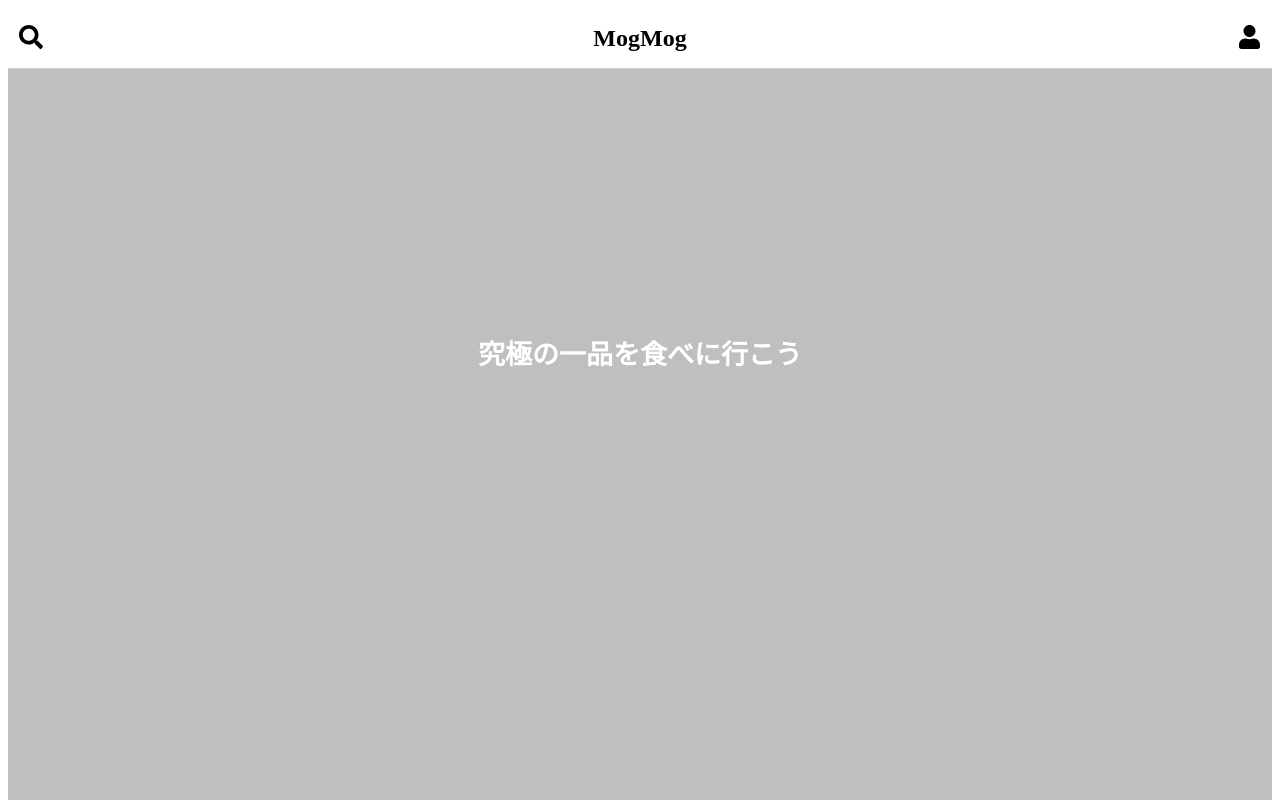
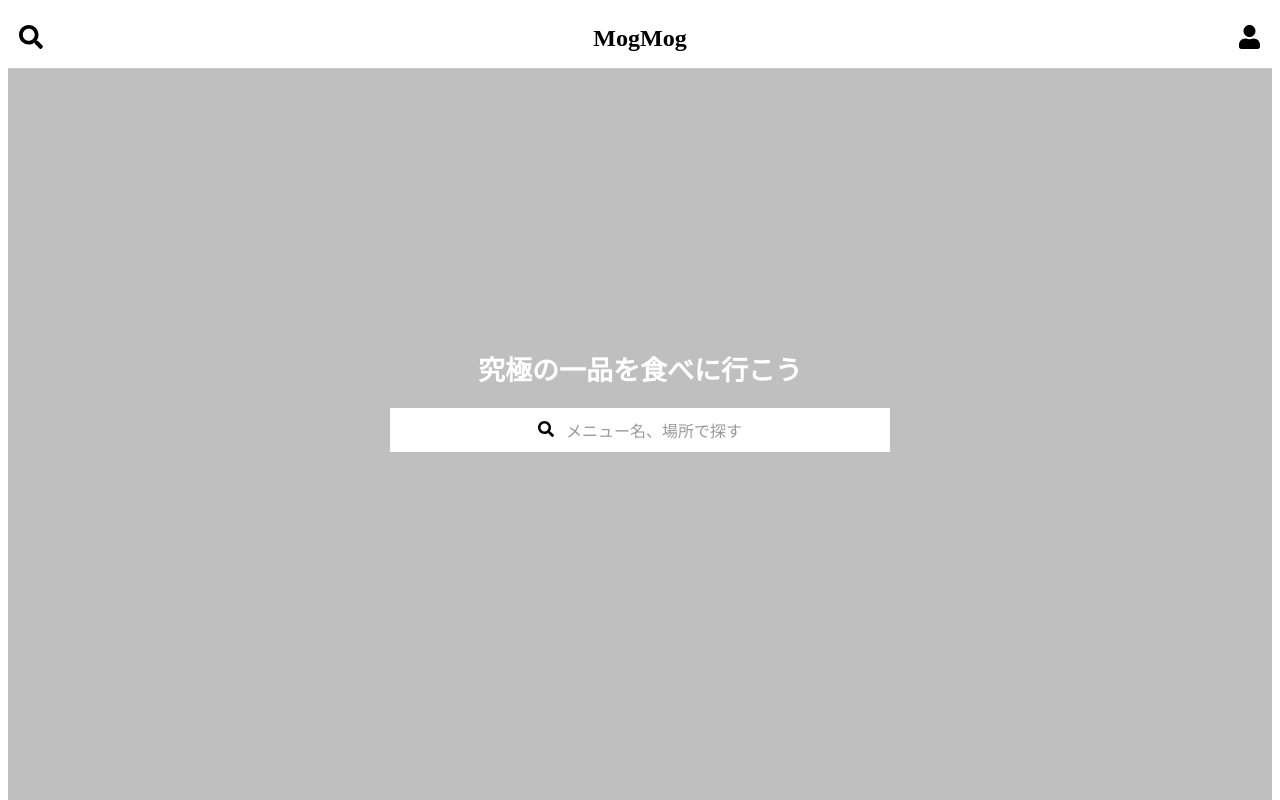
Before and after one commit to kasaharu/trace-on, an Angular app: page /mogmog in a window 1280 px wide. Shown: the top 800 px of the page. Built offline with nearby package versions, Linux system fonts and the light colour scheme.

Commit message:
MogmogCoverImageComponent に検索ブロックを表示

```diff
--- a/src/app/components/mogmog-cover-image/mogmog-cover-image.component.html
+++ b/src/app/components/mogmog-cover-image/mogmog-cover-image.component.html
@@ -3,5 +3,9 @@
     <div class="mogmog-catchphrase">
       <span>究極の一品を食べに行こう</span>
     </div>
+    <div class="mogmog-search-block">
+      <div class="search-icon"><fa-icon [icon]="faSearch"></fa-icon></div>
+      <div class="description">メニュー名、場所で探す</div>
+    </div>
   </div>
 <div>
--- a/src/app/components/mogmog-cover-image/mogmog-cover-image.component.scss
+++ b/src/app/components/mogmog-cover-image/mogmog-cover-image.component.scss
@@ -12,7 +12,27 @@
 }
 
 .mogmog-catchphrase {
+  margin-top: 16px;
   color: white;
   font-size: 27px;
   font-weight: bold;
 }
+
+.mogmog-search-block {
+  display: flex;
+  justify-content: center;
+  align-items: center;
+  margin-top: 20px;
+  width: 500px;
+  height: 44px;
+  background-color: white;
+
+  .search-icon {
+    margin-right: 12px;
+  }
+
+  .description {
+    font-size: 16px;
+    color: #999;
+  }
+}
--- a/src/app/components/mogmog-cover-image/mogmog-cover-image.component.ts
+++ b/src/app/components/mogmog-cover-image/mogmog-cover-image.component.ts
@@ -1,4 +1,5 @@
 import { Component, OnInit } from '@angular/core';
+import { faSearch } from '@fortawesome/free-solid-svg-icons';
 
 @Component({
   selector: 'app-mogmog-cover-image',
@@ -6,6 +7,7 @@ import { Component, OnInit } from '@angular/core';
   styleUrls: ['./mogmog-cover-image.component.scss'],
 })
 export class MogmogCoverImageComponent implements OnInit {
+  faSearch = faSearch;
 
   constructor() { }
 
```
Also changed, not shown: 1 other file (tests, documents, lock files or other folders).
